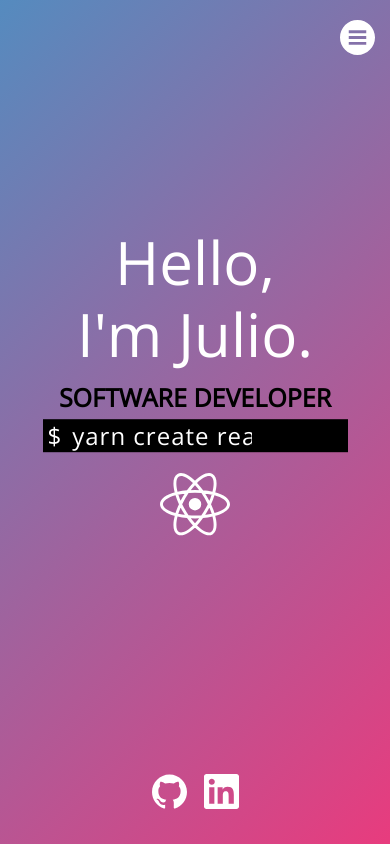
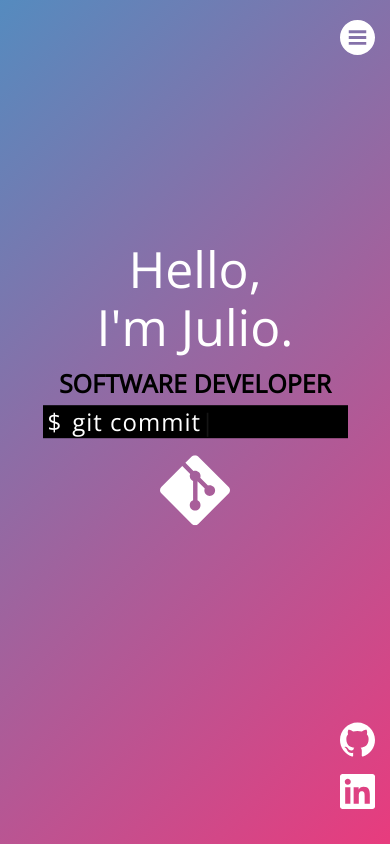
Before and after one commit to jhenriquez/jhenriquez.github.io, a React (Create React App) app: page / in a window 390 px wide. Built offline with nearby package versions, Linux system fonts and the light colour scheme.

Commit message:
Reposition footer

```diff
--- a/src/components/Footer/Footer.css
+++ b/src/components/Footer/Footer.css
@@ -1,8 +1,9 @@
 .footer {
   position: absolute;
+  right: 70px;
   bottom: 35px;
-  width: 100%;
   display: flex;
+  flex-direction: column;
   justify-content: center;
 }
 
@@ -13,17 +14,21 @@
 .footer a {
   height: 70px;
   width: 70px;
-  margin-right: 35px;
+  margin-bottom: 35px;
 }
 
 .footer a:last-of-type {
-  margin-right: 0;
+  margin-bottom: 0;
 }
 
 @media (min-width: 320px) and (max-width: 823px) {
+  .footer {
+    right: 15px;
+  }
+
   .footer a {
     height: 35px;
     width: 35px;
-    margin-right: 17px;
+    margin-bottom: 17px;
   }
 }
--- a/src/views/Home/Home.css
+++ b/src/views/Home/Home.css
@@ -30,16 +30,13 @@
 
 .home .tool-display-container {
   display: flex;
+  visibility: hidden;
   justify-content: center;
   width: 100%;
 }
 
-.view-enter .tool-display-container, .view-appear .tool-display-container {
-  display: none;
-}
-
-.view-enter .tool-display-container, .view-appear .tool-display-container {
-  display: flex;
+.view-enter-done .tool-display-container, .view-appear-done .tool-display-container {
+  visibility: visible;
 }
 
 .view-enter h1.hello, .view-appear h1.hello {
@@ -71,8 +68,7 @@
 
 @media (min-width: 320px) and (max-width: 823px) {
   .home h1 {
-    font-size: 60px;
-    max-width: 85%;
+    font-size: 50px;
   }
 
   .home h1.iam {
--- a/src/views/Home/index.tsx
+++ b/src/views/Home/index.tsx
@@ -14,6 +14,8 @@ import {
   Docker,
 } from '../../components/Icons';
 import SingleToolDisplay from '../../components/SingleToolDisplay';
+
+const getRandomWithMax = (max: number) : number => Math.floor(Math.random() * Math.floor(max));
 
 const Introduction: React.FC = () => {
   const commands = [
@@ -33,14 +35,14 @@ const Introduction: React.FC = () => {
     { command: 'docker push', icon: <Docker /> },
   ];
 
-  const [currentCommand, setCurrentCommand] = useState(0);
+  const [currentCommand, setCurrentCommand] = useState(getRandomWithMax(commands.length));
 
   useEffect(() => {
     const id = setTimeout(() => {
-      let newCurrentCommand = Math.floor(Math.random() * Math.floor(commands.length));
+      let newCurrentCommand = getRandomWithMax(commands.length);
 
       while(newCurrentCommand === currentCommand || commands[newCurrentCommand].icon === commands[currentCommand].icon) {
-        newCurrentCommand = Math.floor(Math.random() * Math.floor(commands.length));
+        newCurrentCommand = getRandomWithMax(commands.length);
       }
 
       setCurrentCommand(newCurrentCommand);
```
